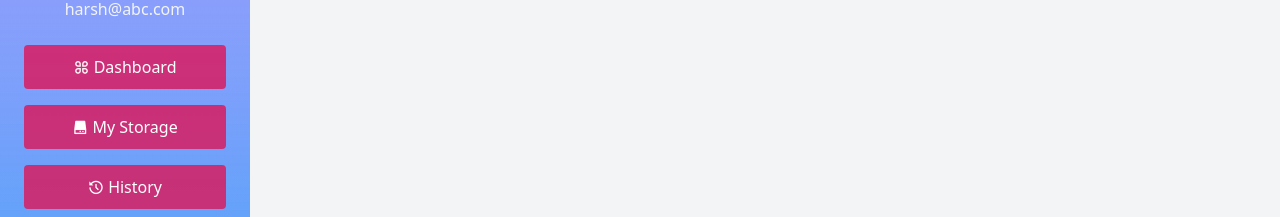
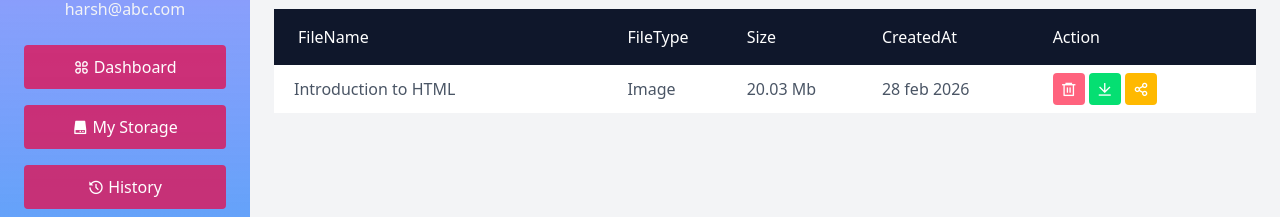
Before and after one commit to itsme-swe/Project-Filemoon_March2026, a website: page view/app/my-files.html in a window 1280 px wide. Shown: the part 131-348 px from the top of the page. Drawn offline with nearby package versions, Linux system fonts and the light colour scheme.

Commit message:
my-files buttons created on UI

```diff
--- a/view/app/my-files.html
+++ b/view/app/my-files.html
@@ -74,7 +74,37 @@
       <div class="p-6 space-y-4">
 
         <h1 class="text-lg font-medium">My Files</h1>
-        <div class="grid grid-cols-4 gap-8"></div>
+        <table class="w-full bg-white">
+          <tr class="bg-slate-900 text-white text-left">
+            <th class="font-medium py-4 pl-6">FileName</th>
+            <th class="font-medium">FileType</th>
+            <th class="font-medium">Size</th>
+            <th class="font-medium">CreatedAt</th>
+            <th class="font-medium">Action</th>
+          </tr>
+
+          <tr class="text-gray-600">
+            <td class="py-3 pl-5">Introduction to HTML</td>
+            <td>Image</td>
+            <td>20.03 Mb</td>
+            <td>28 feb 2026</td>
+            <td>
+              <div class="spcae-x-3">
+                <button class="bg-rose-400 px-2 py-1 text-white hover:bg-rose-600 rounded">
+                  <i class="ri-delete-bin-6-line"></i>
+                </button>
+
+                <button class="bg-green-400 px-2 py-1 text-white hover:bg-green-700 rounded">
+                  <i class="ri-download-line"></i>
+                </button>
+
+                <button class="bg-amber-400 px-2 py-1 text-white hover:bg-amber-700 rounded">
+                  <i class="ri-share-line"></i>
+                </button>
+              </div>
+            </td>
+          </tr>
+        </table>
 
       </div>
   </div>
```
